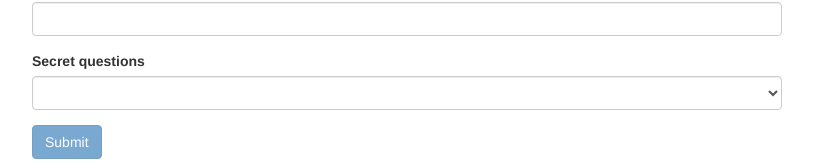
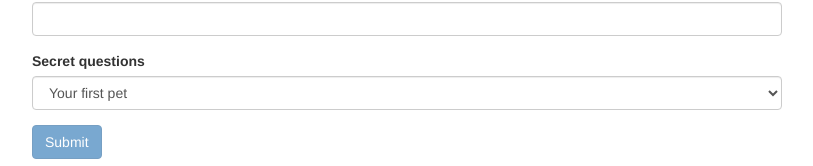
Before and after one commit to mc-carthy/ngChunks, an Angular app in the folder forms/: page / in a window 1280 px wide. Shown: the part 131-297 px from the top of the page, without its empty margins (233-1046 px from the left). Built offline with nearby package versions, Linux system fonts and the light colour scheme.

Commit message:
User property binding to set default values for TD forms

```diff
--- a/forms/src/app/app.component.html
+++ b/forms/src/app/app.component.html
@@ -34,7 +34,7 @@
                 </div>
                 <div class="form-group"><label for="secret">Secret questions</label>
                     <select
-                    ngModel
+                    [ngModel]="defaultSecret"
                     name="secret"
                     #secret="ngModel"
                     required
--- a/forms/src/app/app.component.ts
+++ b/forms/src/app/app.component.ts
@@ -7,6 +7,7 @@ import { NgForm } from '@angular/forms';
     styleUrls: ['./app.component.css']
 })
 export class AppComponent {
+    defaultSecret = 'pet'
 
     onSubmit(form: NgForm) {
         console.log(form);
```
